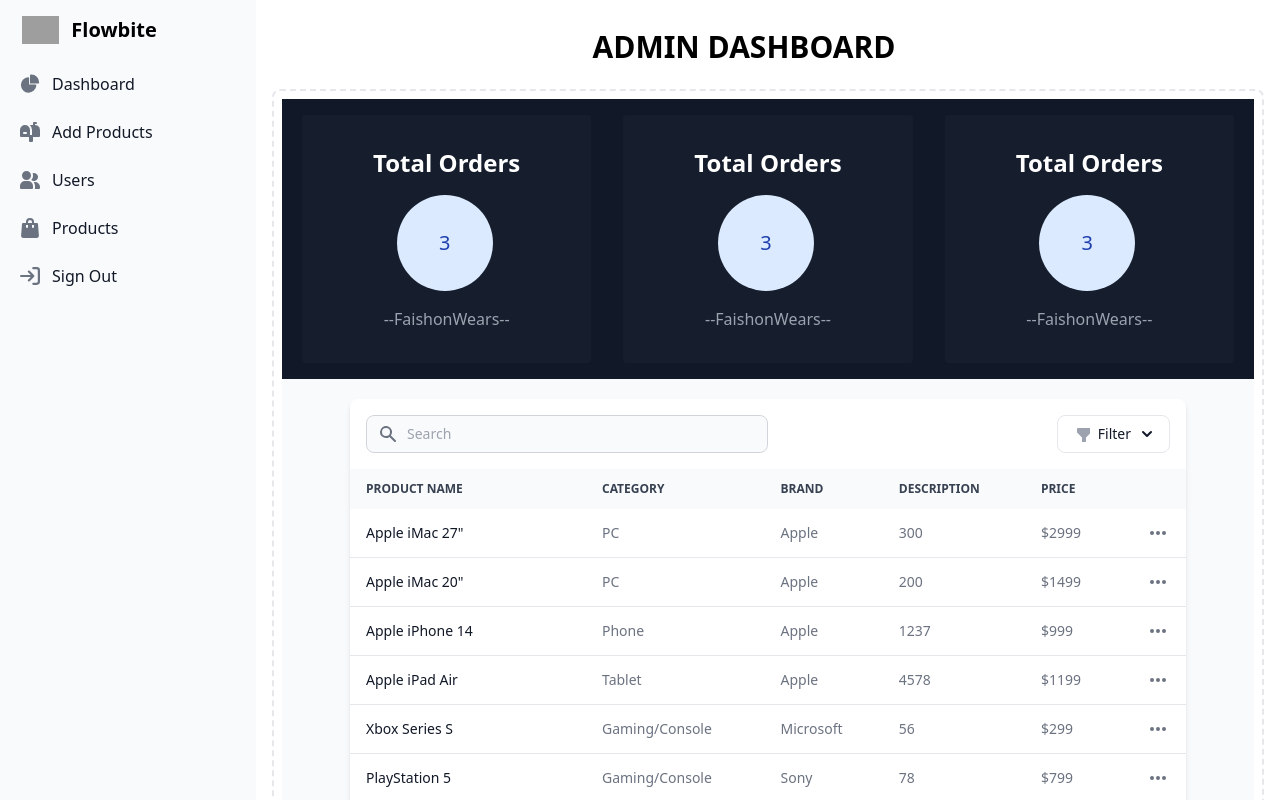
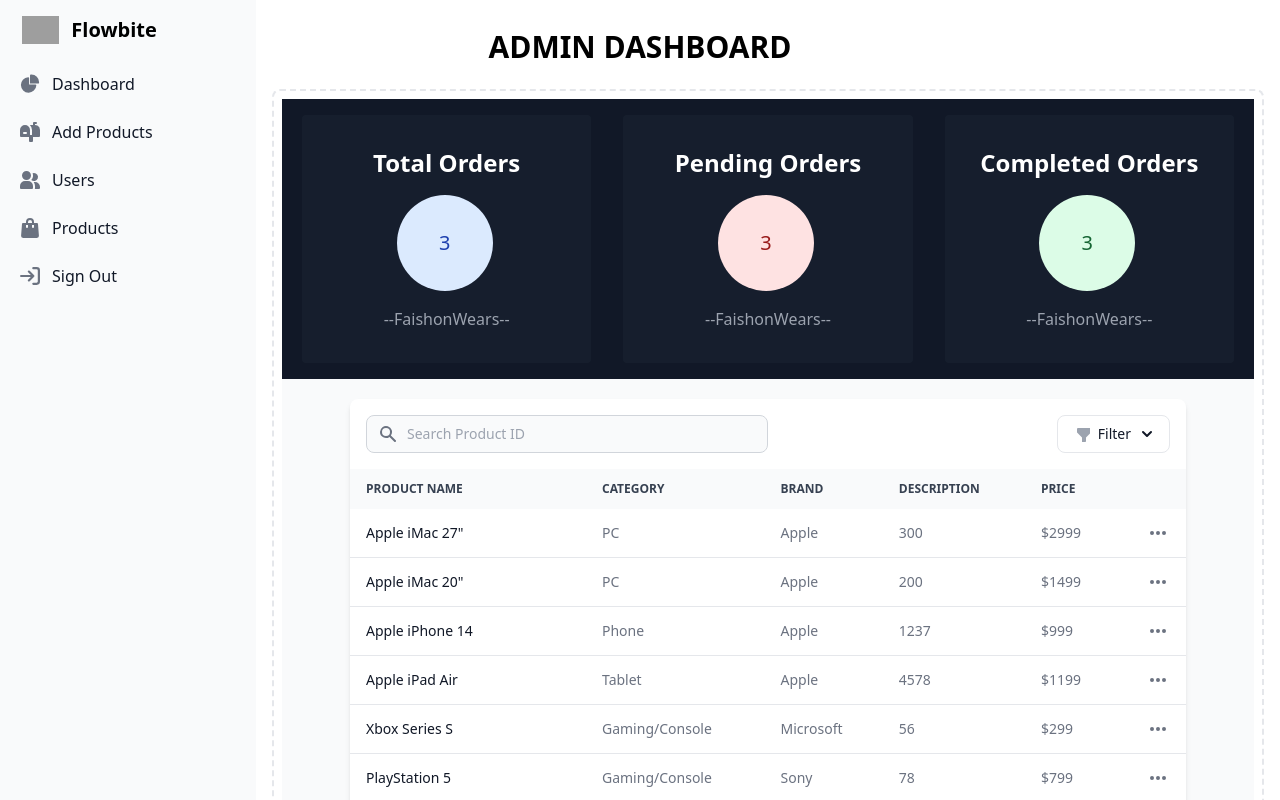
Before and after one commit to Laraib007/Ecommerce-NextJs-Project, a Next.js app: page /admin in a window 1280 px wide. Shown: the top 800 px of the page. Built offline with nearby package versions, Linux system fonts and the light colour scheme; grey boxes are pictures that could not be loaded.

Commit message:
building Admin dashboard

```diff
--- a/src/pages/admin/index.js
+++ b/src/pages/admin/index.js
@@ -62,7 +62,7 @@ const index = () => {
             </ul>
        </div>
     </aside>
-    <h1 style={{marginTop: "-4%"}} class=" ml-52 text-3xl font-bold title-font text-black mb-2  text-center">ADMIN DASHBOARD</h1>
+    <h1 style={{marginTop: "-4%"}} class=" ml-54 text-3xl font-bold title-font text-black mb-2  text-center">ADMIN DASHBOARD</h1>
     <div class="p-4 sm:ml-64">
        <div class="p-2 border-2 border-gray-200 border-dashed rounded-lg dark:border-gray-700">
        <section class="text-gray-400 bg-gray-900 body-font">
@@ -76,7 +76,7 @@ const index = () => {
           <a class="inline-flex items-center">
 
             <span class="flex-grow flex flex-col pl-4">
-              <span class="inline-flex items-center justify-center w-24 h-24 mr-8 m-4 p-3 ms-3 text-sm font-medium text-blue-800 bg-blue-100 rounded-full dark:bg-blue-900 text-xl dark:text-blue-300">3</span>
+              <span class="inline-flex items-center justify-center w-24 h-24 mr-8 m-4 p-3 ms-3 text-sm font-medium text-blue-800 bg-blue-100 rounded-full dark:bg-blue-900 text-xl dark:text-blue-100">3</span>
             </span>
           </a>
           <h3>--FaishonWears--</h3>
@@ -85,11 +85,11 @@ const index = () => {
       <div class="p-4 md:w-1/3 w-full">
         <div class="h-full bg-gray-800 text-center bg-opacity-40 p-8 rounded">
 
-         <h2 class="title-font font-bold text-2xl text-white">Total Orders</h2>
+         <h2 class="title-font font-bold text-2xl text-white">Pending Orders</h2>
           <a class="inline-flex items-center">
 
             <span class="flex-grow flex flex-col pl-4">
-              <span class="inline-flex items-center justify-center w-24 h-24 mr-8 m-4 p-3 ms-3 text-sm font-medium text-blue-800 bg-blue-100 rounded-full dark:bg-blue-900 text-xl dark:text-blue-300">3</span>
+              <span class="inline-flex items-center justify-center w-24 h-24 mr-8 m-4 p-3 ms-3 text-sm font-medium text-red-800 bg-red-100 rounded-full dark:bg-red-900 text-xl dark:text-red-100">3</span>
             </span>
           </a>
           <h3>--FaishonWears--</h3>
@@ -98,11 +98,11 @@ const index = () => {
       <div class="p-4 md:w-1/3 w-full">
         <div class="h-full bg-gray-800 text-center bg-opacity-40 p-8 rounded">
 
-         <h2 class="title-font font-bold text-2xl text-white">Total Orders</h2>
+         <h2 class="title-font font-bold text-2xl text-white">Completed Orders</h2>
           <a class="inline-flex items-center">
 
             <span class="flex-grow flex flex-col pl-4">
-              <span class="inline-flex items-center justify-center w-24 h-24 mr-8 m-4 p-3 ms-3 text-sm font-medium text-blue-800 bg-blue-100 rounded-full dark:bg-blue-900 text-xl dark:text-blue-300">3</span>
+              <span class="inline-flex items-center justify-center w-24 h-24 mr-8 m-4 p-3 ms-3 text-sm font-medium text-green-800 bg-green-100 rounded-full dark:bg-green-900 text-xl dark:text-green-100">3</span>
             </span>
           </a>
           <h3>--FaishonWears--</h3>
@@ -124,7 +124,7 @@ const index = () => {
                                     <path fill-rule="evenodd" d="M8 4a4 4 0 100 8 4 4 0 000-8zM2 8a6 6 0 1110.89 3.476l4.817 4.817a1 1 0 01-1.414 1.414l-4.816-4.816A6 6 0 012 8z" clip-rule="evenodd" />
                                 </svg>
                             </div>
-                            <input type="text" id="simple-search" class="bg-gray-50 border border-gray-300 text-gray-900 text-sm rounded-lg focus:ring-primary-500 focus:border-primary-500 block w-full pl-10 p-2 dark:bg-gray-700 dark:border-gray-600 dark:placeholder-gray-400 dark:text-white dark:focus:ring-primary-500 dark:focus:border-primary-500" placeholder="Search" required=""/>
+                            <input type="text" id="simple-search" class="bg-gray-50 border border-gray-300 text-gray-900 text-sm rounded-lg focus:ring-primary-500 focus:border-primary-500 block w-full pl-10 p-2 dark:bg-gray-700 dark:border-gray-600 dark:placeholder-gray-400 dark:text-white dark:focus:ring-primary-500 dark:focus:border-primary-500" placeholder="Search Product ID" required=""/>
                         </div>
                     </form>
                 </div>
```
